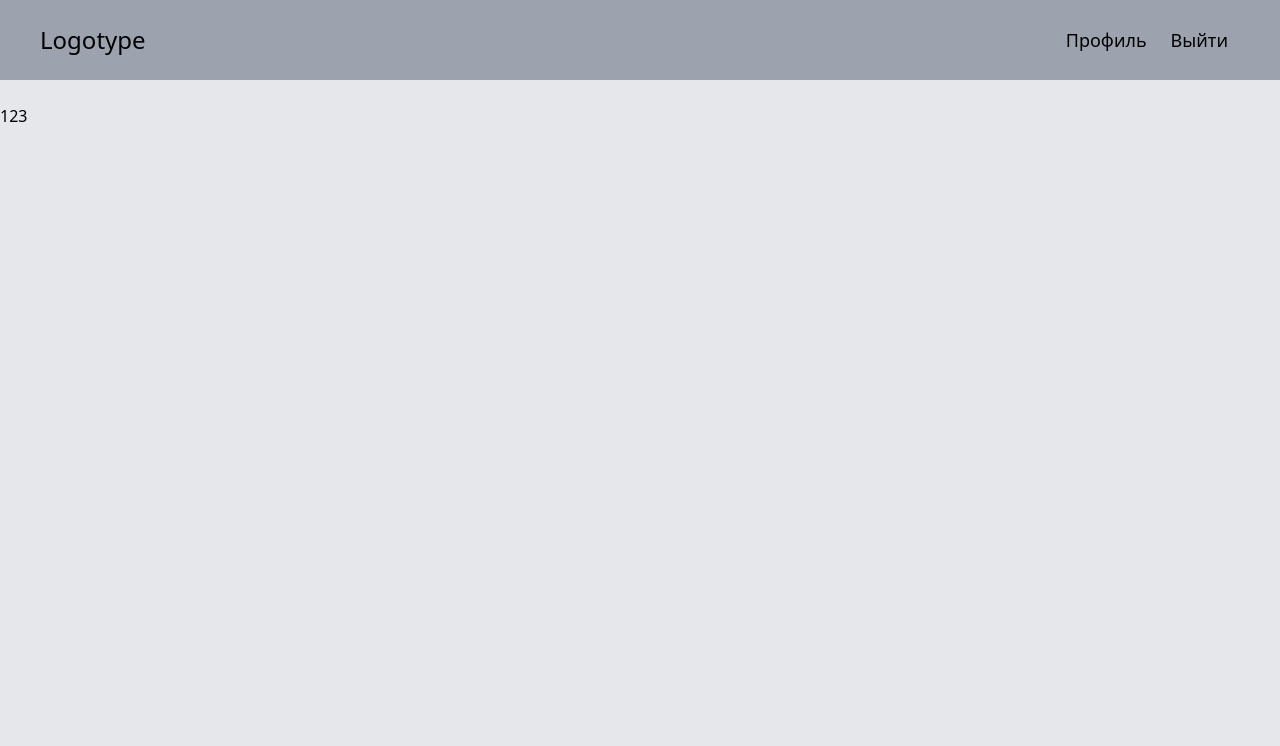
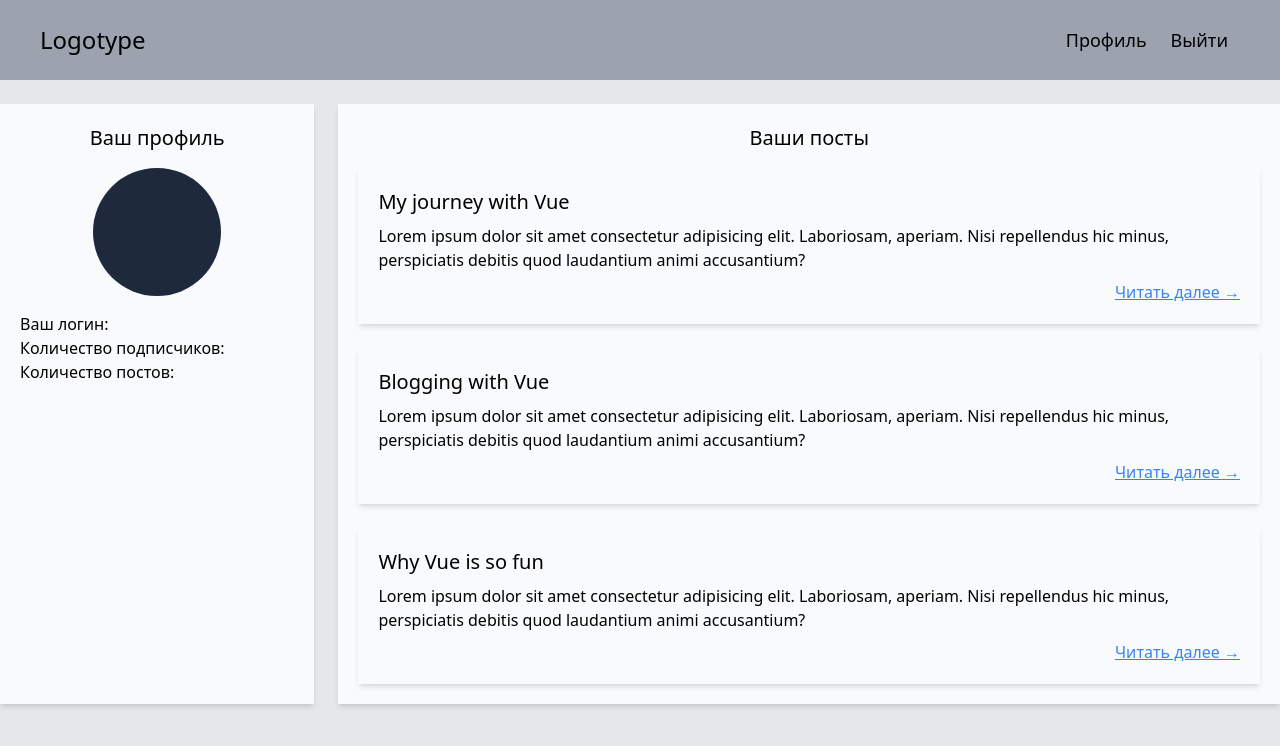
Before and after one commit to AxNikita/praktika-4smtr, a Vue app in the folder frontend/case-1/: page /profile in a window 1280 px wide. Shown: the top 746 px of the page. Built offline with nearby package versions, Linux system fonts and the light colour scheme.

Commit message:
add: вёрстка страницы профиля.

```diff
--- a/frontend/case-1/src/components/Post.vue
+++ b/frontend/case-1/src/components/Post.vue
@@ -1,5 +1,5 @@
 <template>
-	<article class="p-5 bg-slate-50 shadow-md">
+	<Wrapper>
 		<h2 class="text-xl mb-2">
 			{{ title }}
 		</h2>
@@ -14,12 +14,13 @@
 				Читать далее
 			</RouterLink>
 		</div>
-	</article>
+	</Wrapper>
 </template>
 
 <script setup>
 import { defineProps } from 'vue';
 import { RouterLink } from 'vue-router';
+import Wrapper from '@/components/Wrapper.vue';
 
 defineProps(['title', 'descr', 'postId']);
 </script>
--- /dev/null
+++ b/frontend/case-1/src/components/Wrapper.vue
@@ -0,0 +1,5 @@
+<template>
+	<article class="p-5 bg-slate-50 shadow-md">
+		<slot />
+	</article>
+</template>
--- a/frontend/case-1/src/views/PostView.vue
+++ b/frontend/case-1/src/views/PostView.vue
@@ -1,15 +1,16 @@
 <template>
-	<div class="p-5 bg-slate-50 shadow-md">
+	<Wrapper>
 		<h1 class="text-2xl"> {{ propsData.title }} </h1>
 		<div class="w-full h-0.5 bg-gray-600 mt-1.5" />
 
 		<p class="mt-2.5">
 			{{ propsData.text }}
 		</p>
-	</div>
+	</Wrapper>
 </template>
 
 <script setup>
+import Wrapper from '@/components/Wrapper.vue';
 import { ref } from 'vue';
 
 const propsData = ref({
--- a/frontend/case-1/src/views/ProfileView.vue
+++ b/frontend/case-1/src/views/ProfileView.vue
@@ -1,5 +1,53 @@
 <template>
-	123
+	<div class="flex gap-6">
+		<Wrapper class="w-1/4">
+			<h3 class="text-xl text-center">Ваш профиль</h3>
+
+			<div class="mt-4 mb-0 mx-auto w-32 h-32 bg-slate-800 rounded-full"></div>
+
+			<div class="flex flex-col mt-4">
+				<span>Ваш логин: </span>
+				<span>Количество подписчиков: </span>
+				<span>Количество постов: </span>
+			</div>
+		</Wrapper>
+		<Wrapper class="w-3/4">
+			<h3 class="text-xl text-center mb-4">Ваши посты</h3>
+
+			<section class="flex flex-col gap-6">
+				<Post
+					v-for="post in posts"
+					:key="post.id"
+					:title="post.title"
+					:descr="post.descr"
+					:postId="post.id"
+					class="bg-slate-200"
+				/>
+			</section>
+		</Wrapper>
+	</div>
 </template>
 
-<script setup></script>
+<script setup>
+import { ref } from 'vue';
+import Wrapper from '@/components/Wrapper.vue';
+import Post from '@/components/Post.vue';
+
+const posts = ref([
+	{
+		id: 1,
+		title: 'My journey with Vue',
+		descr: 'Lorem ipsum dolor sit amet consectetur adipisicing elit. Laboriosam, aperiam. Nisi repellendus hic minus, perspiciatis debitis quod laudantium animi accusantium?'
+	},
+	{
+		id: 2,
+		title: 'Blogging with Vue',
+		descr: 'Lorem ipsum dolor sit amet consectetur adipisicing elit. Laboriosam, aperiam. Nisi repellendus hic minus, perspiciatis debitis quod laudantium animi accusantium?'
+	},
+	{
+		id: 3,
+		title: 'Why Vue is so fun',
+		descr: 'Lorem ipsum dolor sit amet consectetur adipisicing elit. Laboriosam, aperiam. Nisi repellendus hic minus, perspiciatis debitis quod laudantium animi accusantium?'
+	}
+]);
+</script>
```
